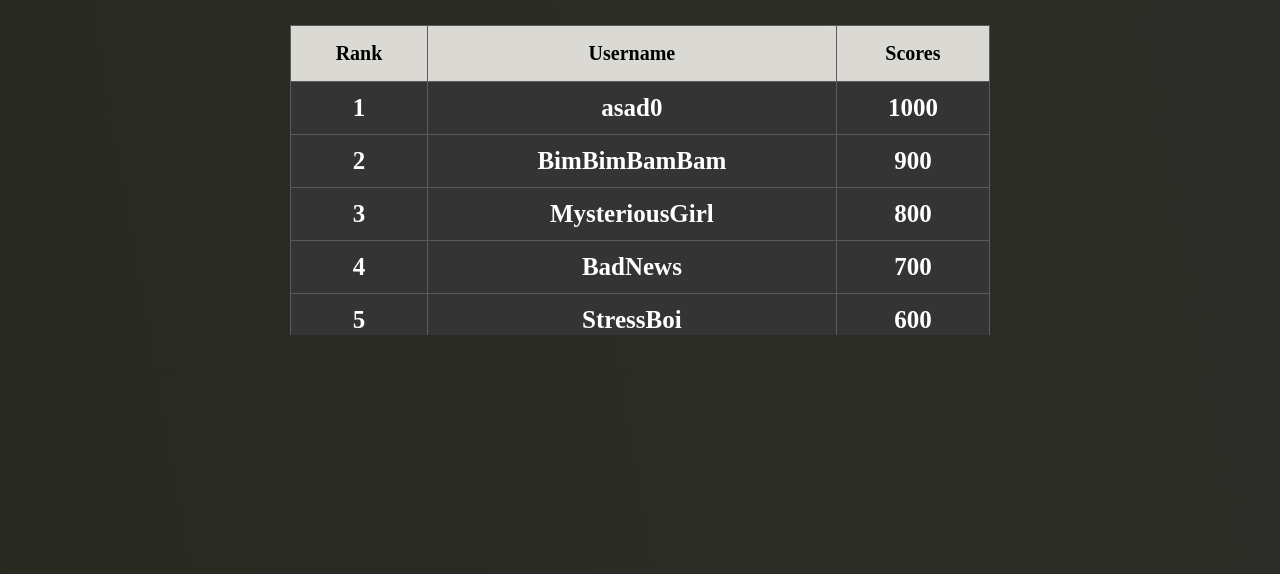
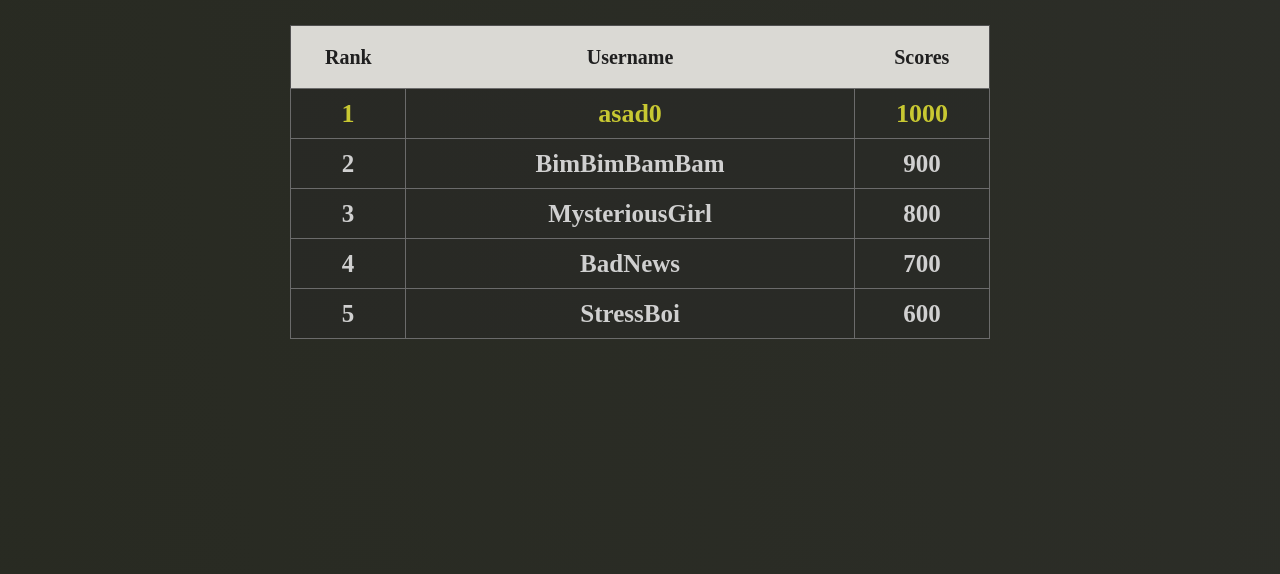
Before and after one commit to ma-asad/Pixelated-Me, a plain HTML site: page html/leaderboard.html in a window 1280 px wide. Shown: the part 139-713 px from the top of the page. Drawn offline with nearby package versions, Linux system fonts and the light colour scheme.

Commit message:
Scroll compatibility with firefox added. Leaderboard page completed

```diff
--- a/css/leaderboard.css
+++ b/css/leaderboard.css
@@ -10,13 +10,6 @@ h1 {
     text-shadow: 2px 2px 4px #000000;
 }
 
-/* .leaderboard-container {
-    height: 310px;
-    overflow-y: auto;
-    display: block;
-    margin: 0  auto;
-    margin-bottom: 20px;
-} */
 
 .leaderboard-container {
     display: flex;
@@ -27,9 +20,13 @@ h1 {
 
 .scrollable-table {
     display: block;
-    max-height: 310px; /* Adjust as needed */
+    height: 314px;
     overflow-y: auto;
     overflow-x: hidden;
+
+    /* Firefox */
+    scrollbar-color: #98957c transparent;
+    scrollbar-width: auto;
 
 }
 
@@ -60,36 +57,47 @@ table {
     font-weight: bold;
     text-align: center;
 
-    background-color: #353434;
-    color: #fff;
+    background-color: rgba(42, 42, 42, 0.4);
+    color: #d0d0d0;
+    border: 1px solid #505050;
 
 }
 
-table th, table td {
-    font-weight: 500;
-    padding: 12px;
-    border: 1px solid #5d5a5a;
+table th {
+    background-color: rgb(218, 217, 212);
+    color: #1f1f1f;
+
+    font-size: 20px;
+    font-weight: 600;
+
+    /* padding: 16px 12px; */
+    height: 60px;
+    position: sticky;
+    top: 0;
 }
 
 table td {
     font-family: 'Pixel Operator';
     font-size: 25px;
     font-weight: 550;
-    padding: 12px;
-    border: 1px solid #5d5a5a;
+    border: 1px solid #6b6b6b;
 }
 
-table th {
-    background-color: rgb(218, 217, 212);
-    color: #000;
-    font-size: 20px;
-    font-weight: 600;
-    padding: 16px 12px;
-    position: sticky;
-    top: 0;
+table tr {
+    height: 50px;
+}
+
+.first-row {
+    font-weight: 700;
+    font-size: 26px;
+    color: rgb(200, 200, 50);
 }
 
 table tr:hover {
     background-color: #E1E460;
     color: #000000;
+
+    .first-row {
+        color: rgb(38, 38, 11);
+    }
 }
--- a/css/login.css
+++ b/css/login.css
@@ -1,39 +1,52 @@
 @font-face {
     font-family: 'Pixel Operator';
-    src: url('./assets/fonts/pixel_operator/PixelOperator.ttf') format('ttf');
+    src: url('../assets/fonts/pixel_operator/PixelOperator.ttf') format('ttf', 'truetype');
     font-weight: normal;
     font-style: normal;
 }
 
 @font-face {
     font-family: 'Pixelify Sans';
-    src: url('./assets/fonts/Pixelify_Sans/PixelifySans-VariableFont_wght.ttf') format('ttf');
+    src: url('../assets/fonts/Pixelify_Sans/PixelifySans-VariableFont_wght.ttf') format('ttf', 'truetype');
     font-weight: normal;
     font-style: normal;
 }
 
 @font-face {
     font-family: 'Press Start 2P';
-    src: url('./assets/fonts/Press_Start_2P/PressStart2P-Regular.ttf') format('ttf');
+    src: url('../assets/fonts/Press_Start_2P/PressStart2P-Regular.ttf') format('ttf', 'truetype');
     font-weight: normal;
     font-style: normal;
 }
 
 @font-face {
     font-family: 'Windows Command Prompt';
-    src: url('./assets/fonts/windows_command_prompt.ttf') format('ttf');
+    src: url('../assets/fonts/windows_command_prompt.ttf') format('ttf');
     font-weight: normal;
     font-style: normal;
 }
 
+* {
+    scrollbar-color: transparent transparent;
+    scrollbar-width: none;
+}
 
 body {
     display: flex;
     flex-direction: column;
+
     min-height: 100vh;
-    font-family: 'Press Start 2P';
     margin: 0;
     padding: 0;
+
+
+    font-family: 'Press Start 2P';
+
+
+    &::-webkit-scrollbar {
+        display: none;
+        }
+
 }
 
 body {
@@ -48,18 +61,11 @@ body {
         hsl(75, 4%, 18%));
 
     background-size: 1000% 1000%;
-    /* linear-gradient(55deg, #262822, #3f4239, #404639, #31332e, #434829); */
-
-    /* background: linear-gradient(55deg,
-#292a26);
-#21231e,
-#2e302c,
-#373737,
-#31332e, */
     -webkit-animation: BackgroundAnimation 14s ease infinite;
     -moz-animation: BackgroundAnimation 14s ease infinite;
     animation: BackgroundAnimation 14s ease infinite;
 }
+
 
 @-webkit-keyframes BackgroundAnimation {
     0%{background-position:0% 73%}
@@ -76,6 +82,8 @@ body {
     50%{background-position:100% 28%}
     100%{background-position:0% 73%}
 }
+
+
 /* Styles for the header section */
 
 /* NAV */
@@ -183,18 +191,21 @@ span#Welcome {
     font-size: 20px;
     font-weight: 400;
     margin: 20px 0 0px;
+    text-shadow: 2px 2px 4px #000000;
 }
 
 span#Pixelated {
     font-size: 30px;
     font-weight: 500;
-    margin: 10px 0 0px 0;
+    margin: 5px 0 0px;
+    text-shadow: 2px 2px 4px #000000;
 }
 
 span#Code {
     font-size: 25px;
     font-weight: 400;
     margin: 0 0 15px;
+    text-shadow: 2px 2px 4px #000000;
 }
 
 
@@ -332,5 +343,5 @@ p#Quote{
 }
 
 p#copyright{
-    font-size: 2px;
+    font-size: 8px;
 }
--- a/html/leaderboard.html
+++ b/html/leaderboard.html
@@ -48,9 +48,9 @@
                 </thead>
                 <tbody>
                     <tr>
-                        <td>1</td>
-                        <td>asad0</td>
-                        <td>1000</td>
+                        <td class="first-row">1</td>
+                        <td class="first-row">asad0</td>
+                        <td class="first-row">1000</td>
                     </tr>
                     <tr>
                         <td>2</td>
```
Also changed, not shown: html/login.html (+7 -4 lines).
